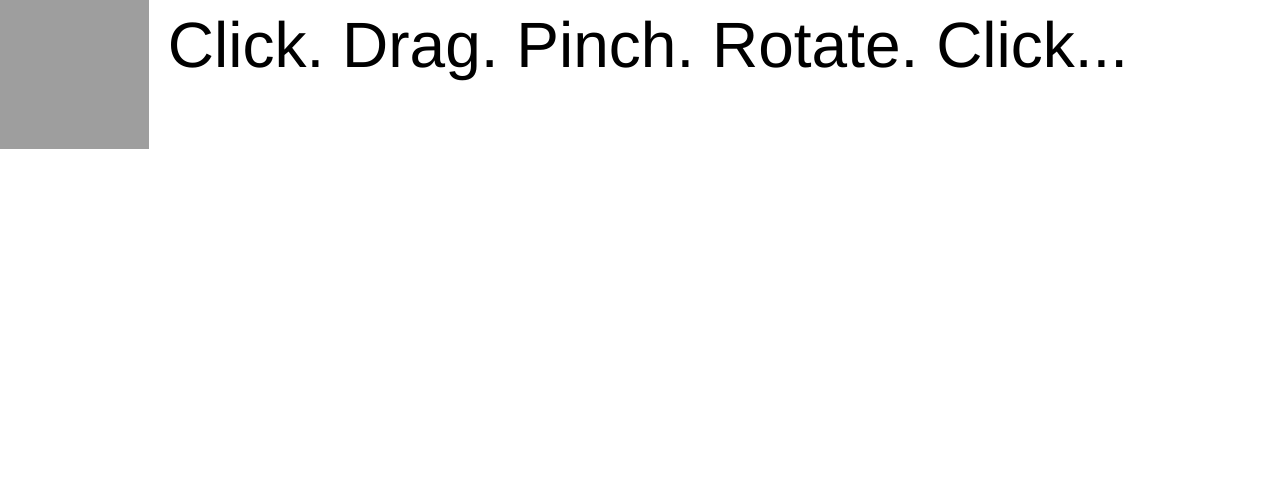
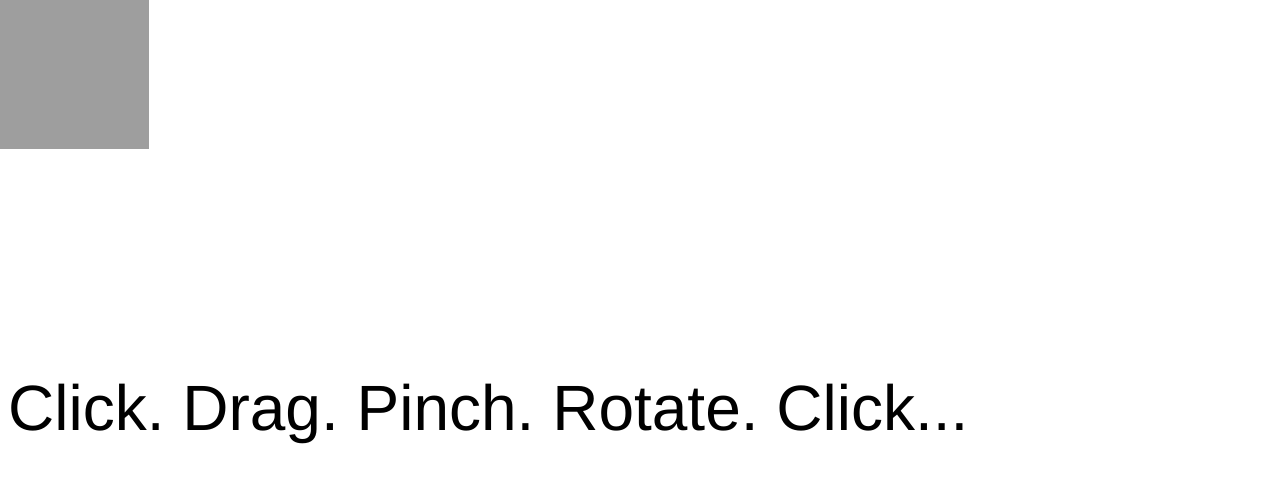
Before and after one commit to AndrusAsumets/much, a plain HTML site: page index.html in a window 1280 px wide. Drawn offline with Linux system fonts and the light colour scheme; grey boxes are pictures that could not be loaded.

Commit message:
Move text to centre

```diff
--- a/demo/index.css
+++ b/demo/index.css
@@ -4,9 +4,12 @@ body, #div {
     height: 100%;
     font-family: 'Helvetica Neue', Helvetica, Arial, sans-serif;
     font-size: 5vw;
-    text-align: center;
-    vertical-align: middle;
     overflow: hidden;
+    line-height: 100%;
+    display: flex;
+    align-items: center;
+    justify-content: left;
+
 }
 
 #GitHub {
```
